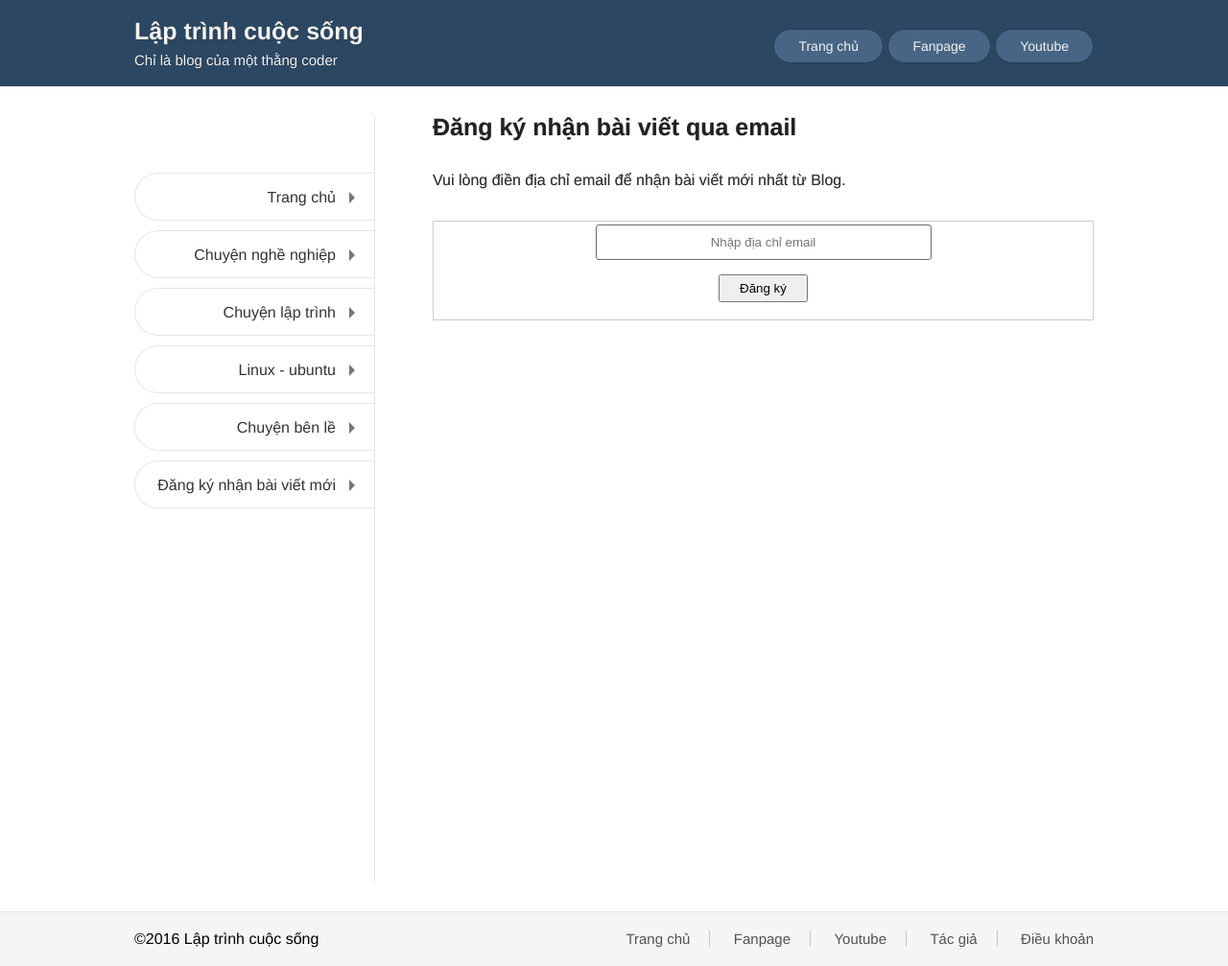
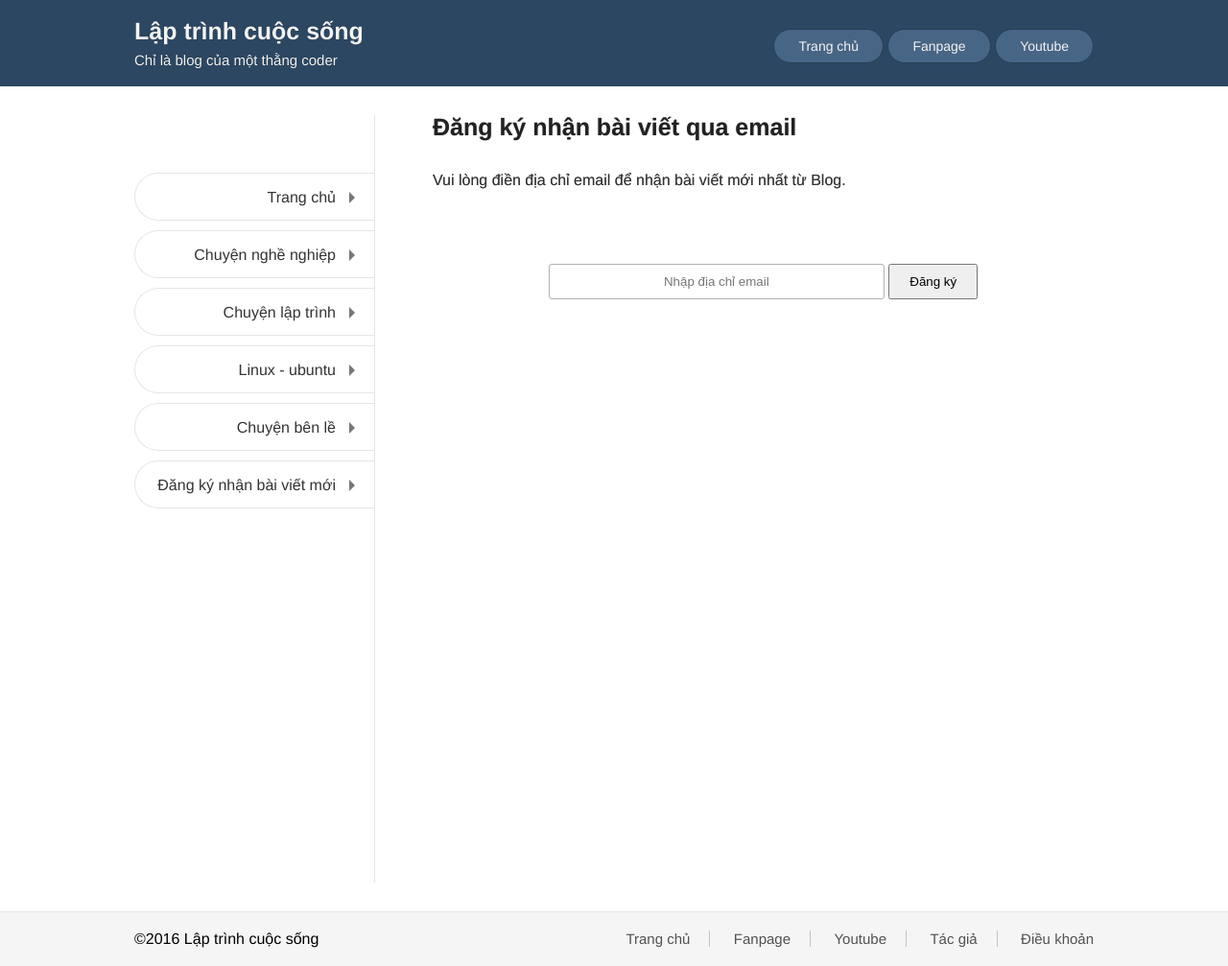
Before and after one commit to nguyentest/laptrinhcuocsong, a Jekyll site: the page built from dang-ky-nhan-bai-viet.md, in a window 1280 px wide. Shown: the whole page at 96% size. Built offline with Jekyll 4.4.1, drawn with Linux system fonts in a browser that asks for light colours; our own code applies the rules of GitHub Pages for plain Markdown files.

Commit message:
Update dang-ky-nhan-bai-viet.md

```diff
--- a/dang-ky-nhan-bai-viet.md
+++ b/dang-ky-nhan-bai-viet.md
@@ -3,11 +3,11 @@ title: Đăng ký nhận bài viết qua email
 ---
 <p>Vui lòng điền địa chỉ email để nhận bài viết mới nhất từ Blog.</p>
 
-<form style="border:1px solid #ccc;padding:3px;text-align:center; margin-top: 30px" action="https://feedburner.google.com/fb/a/mailverify" method="post" target="popupwindow" onsubmit="window.open('https://feedburner.google.com/fb/a/mailverify?uri=laptrinhcuocsong', 'popupwindow', 'scrollbars=yes,width=550,height=520');return true">
-<p><input type="text" style="/* width:140px */padding: 10px 20px;text-align: center;border: 1px solid #6d6d6d;border-radius: 3px;width: 90%;max-width: 350px;" name="email" placeholder="Nhập địa chỉ email"></p>
+<form style="/* border:1px solid #ccc; */padding:3px;text-align:center;margin-top: 30px;padding-top: 30px;" action="https://feedburner.google.com/fb/a/mailverify" method="post" target="popupwindow" onsubmit="window.open('https://feedburner.google.com/fb/a/mailverify?uri=laptrinhcuocsong', 'popupwindow', 'scrollbars=yes,width=550,height=520');return true">
+<input type="text" style="/* width:140px */padding: 10px 20px;text-align: center;border: 1px solid #b1b1b1;border-radius: 3px;width: 90%;max-width: 350px;" name="email" placeholder="Nhập địa chỉ email">
 <input type="hidden" value="laptrinhcuocsong" name="uri"><input type="hidden" name="loc" value="en_US">
 <input type="submit" value="Đăng ký" style="
-    padding: 5px 20px;
+    padding: 9px 20px;
     cursor: pointer;
     margin-top: 15px;
     margin-bottom: 15px;
```
